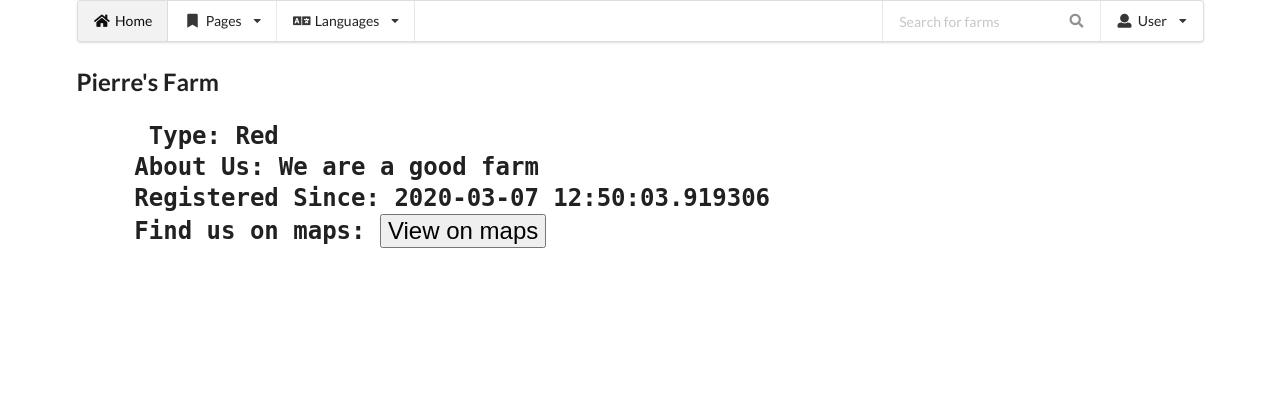
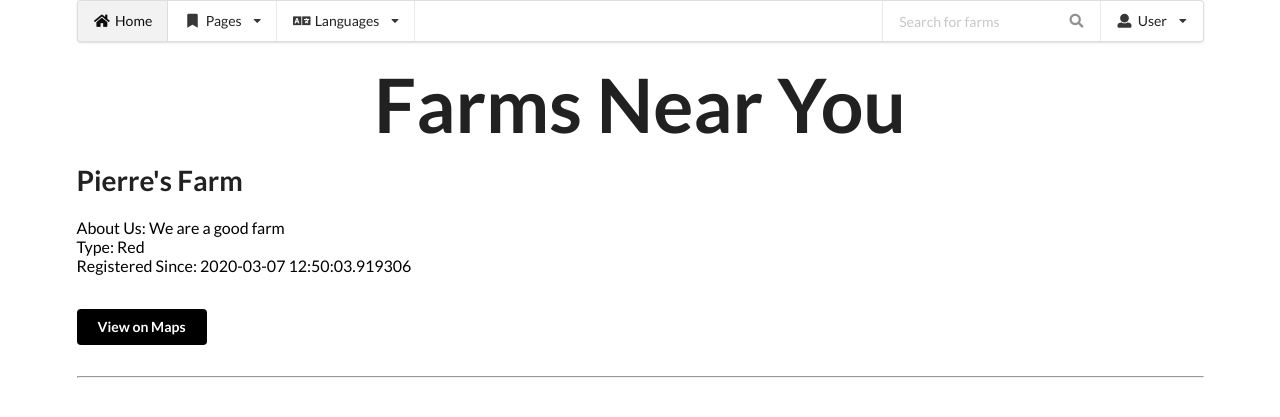
Before and after one commit to mnhegde/StarHacks2020, a Flask app: page /farms in a window 1280 px wide. Shown: the top 417 px of the page. Run offline with Flask 2, Linux system fonts and the light colour scheme; data comes from the database, SQL or seed files in the repository.

Commit message:
Making farms page pretty

```diff
--- a/Templates/farms.html
+++ b/Templates/farms.html
@@ -1,17 +1,19 @@
 {% extends "layout.html"%}
 {%block content%}
 {% for farm in farms %}
+<h1 class="ui huge header" style="font-size: 75px; margin: auto; text-align: center;">Farms Near You</h1>
 
-<h2>{{farm.farmname}}</2>
-<p>
+
 <pre>
-    <b> Type:</b> {{farm.farmtype}}
-    About Us: {{farm.about}}
-    Registered Since: {{farm.date_created}}
-    Find us on maps: <input
-    type="button"
-    id = {{farm.id}}maps
-    value="View on maps"/>
+<h1  class="ui huge header">{{farm.farmname}}
+<div class="sub header" style="color: black">
+About Us: {{farm.about}}
+Type: {{farm.farmtype}}
+Registered Since: {{farm.date_created}}
+</div></h1>
+<div class="ui primary button" id = {{farm.id}}maps style="float: left; background-color: black; color: white;">View on Maps</div>
+<br/>
+<hr>
 </pre>
 <script>
     id_num = {{farm.id}}
@@ -21,6 +23,6 @@
     button = document.getElementById(id)
     button.setAttribute('onclick',unique_url)
 </script>
-</p>
+
 {% endfor %}
 {%endblock content%}
```
